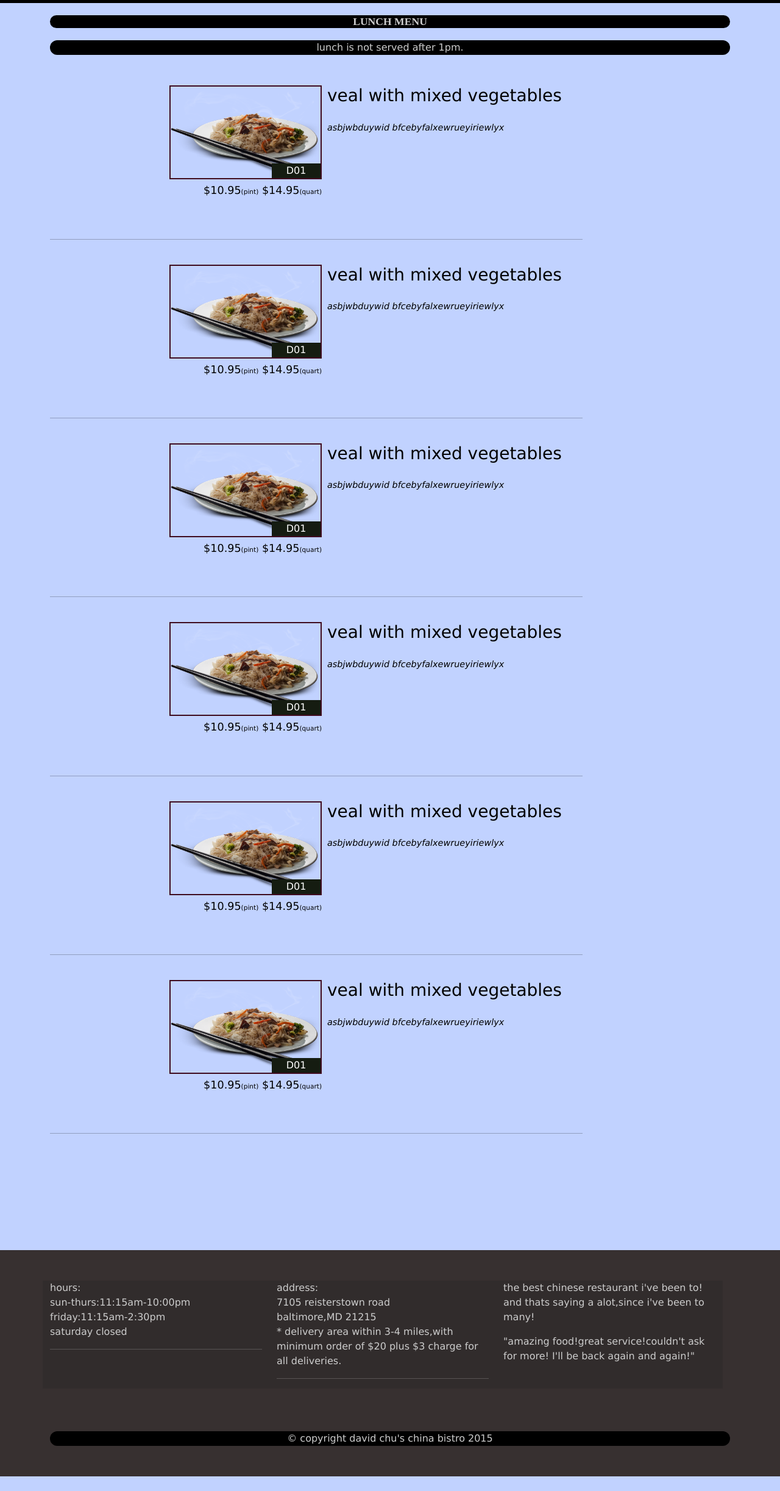
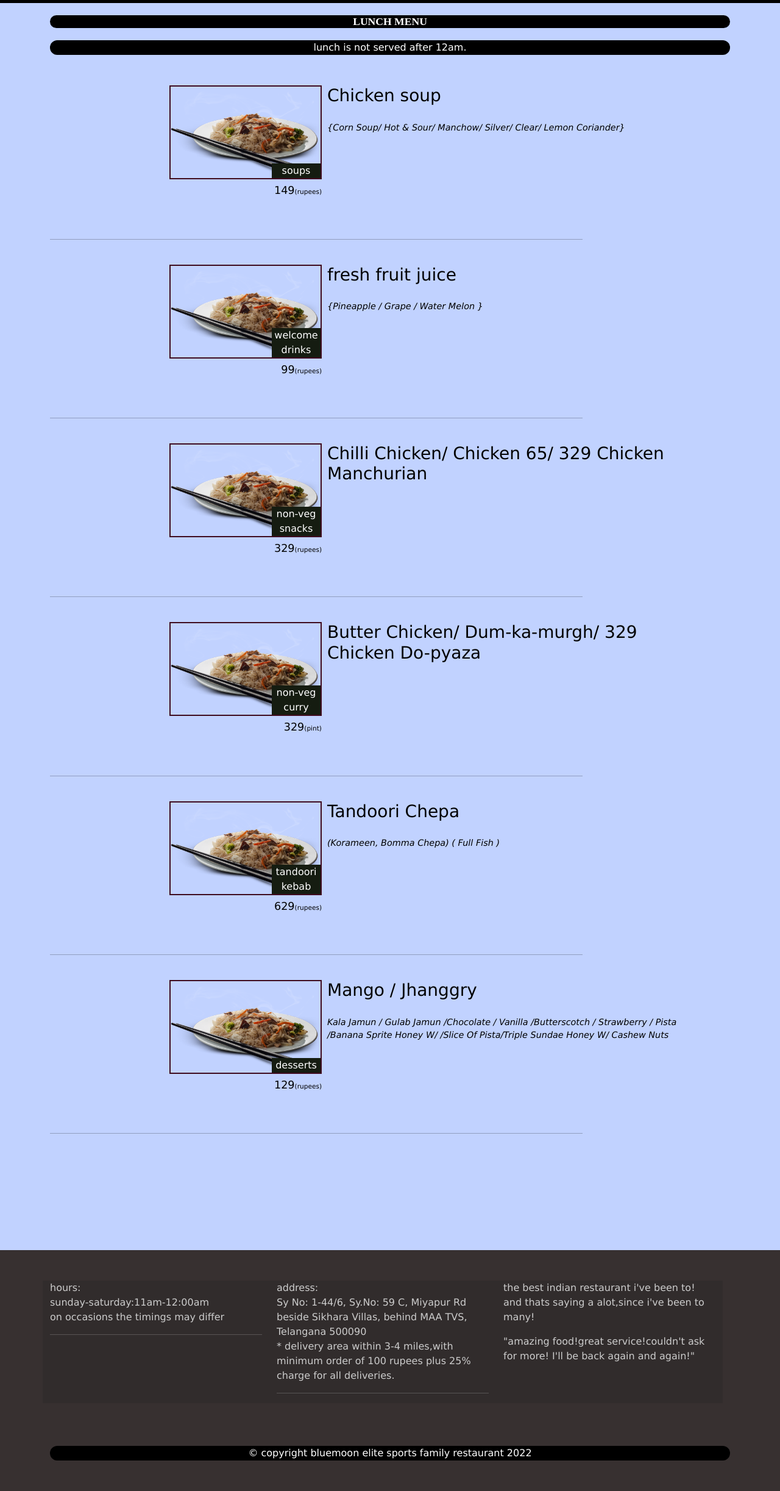
Before and after one commit to tamruthavarshini/restaurant_web, a website: page single-category.html in a window 1280 px wide. Shown: the part 111-2556 px from the top of the page at 61% size. Before the commit the page ends 2532 px from the top, so only its background shows below. Drawn offline with nearby package versions, Linux system fonts and the light colour scheme.

```diff
--- a/assets/css/styles.css
+++ b/assets/css/styles.css
@@ -147,15 +147,13 @@
     padding-left: 0px;
     background-color:black;
     border-radius:15px;
-
+    color:white;
     margin-top: 20px;
 }
 
 .row{ padding-bottom: 50px;
 width: 100%;}
-.text-center{
-    color: #cccccc;
-}
+
 
 .category-tile{
     position:relative;
@@ -236,12 +234,21 @@
    }
 
  }
+ @media (max-width:770px) and (min-width:420px){
+    .col-sx-4{
+        width: 33.3%;
+        float: left;
+    }
+
+}
  @media (max-width:771px){
     .col-xs-12{
         width:100%;
         float: left;
     }
+
  }
+
 
   @media (min-width:992px){
   .row .col-md-3{
--- a/single-category.html
+++ b/single-category.html
@@ -24,9 +24,9 @@
            <h2 style="font-size: 1.3em;">Family Restaurant</h2>
         </div>
     </div>
-    <div id="options">menu</div>
-    <div id="options">specials</div>
-    <div id="options">awards</div>
+    <div id="options" class="col-sx-4">menu</div>
+    <div id="options" class="col-sx-4">specials</div>
+    <div id="options" class="col-sx-4">awards</div>
 </div>
         </nav>
 
@@ -34,24 +34,25 @@
     </header>
     <div id="main-content" class="container">
 <h2 id="menu-categories-title" class="text-center" style="background-color:black;">lunch menu</h2>
-<div class="text-center"> lunch is not served after 1pm.</div>
+<div class="text-center"> lunch is not served after 12am.</div>
 <section class="row">
 <div class="menu-item-tile">
     <div class="row">
 
                 <div class="col-sm-5">
                     <div class="menu-item-photo">
-                    <div>D01</div>
+                    <div>soups</div>
                     <img class="img-responsive" width="250" height="150"
                     src="assets\images\specialsimage.png">
                 </div>
-                <div class="menu-item-price">$10.95<span>(pint)</span>
-                $14.95<span>(quart)</span></div>
+                <div class="menu-item-price">149<span>(rupees)</span>
+                </div>
             </div>
             <div class="menu-item-description col-sm-7">
-                <h3 class="menu-item-tile">veal with mixed vegetables</h3>
+                <h3 class="menu-item-tile">Chicken soup</h3>
                 <p class="menu-item-details">
-                    asbjwbduywid bfcebyfalxewrueyiriewlyx
+                    {Corn Soup/ Hot & Sour/ Manchow/ Silver/
+                        Clear/ Lemon Coriander}
                 </p>
             </div>
         </div>
@@ -61,17 +62,17 @@
             <div class="row">
                 <div class="col-sm-5">
                     <div class="menu-item-photo">
-                    <div>D01</div>
+                    <div>welcome drinks</div>
                     <img class="img-responsive" width="250" height="150"
                     src="assets\images\specialsimage.png">
                 </div>
-                <div class="menu-item-price">$10.95<span>(pint)</span>
-                $14.95<span>(quart)</span></div>
+                <div class="menu-item-price">99<span>(rupees)</span>
+                </div>
             </div>
             <div class="menu-item-description col-sm-7">
-                <h3 class="menu-item-tile">veal with mixed vegetables</h3>
+                <h3 class="menu-item-tile">fresh fruit juice</h3>
                 <p class="menu-item-details">
-                    asbjwbduywid bfcebyfalxewrueyiriewlyx
+                    {Pineapple / Grape / Water Melon }
                 </p>
             </div>
         </div>
@@ -81,18 +82,17 @@
             <div class="row">
                 <div class="col-sm-5">
                     <div class="menu-item-photo">
-                    <div>D01</div>
+                    <div>non-veg snacks</div>
                     <img class="img-responsive" width="250" height="150"
                     src="assets\images\specialsimage.png">
                 </div>
-                <div class="menu-item-price">$10.95<span>(pint)</span>
-                $14.95<span>(quart)</span></div>
+                <div class="menu-item-price">329<span>(rupees)</span>
+               </div>
             </div>
             <div class="menu-item-description col-sm-7">
-                <h3 class="menu-item-tile">veal with mixed vegetables</h3>
-                <p class="menu-item-details">
-                    asbjwbduywid bfcebyfalxewrueyiriewlyx
-                </p>
+                <h3 class="menu-item-tile">Chilli Chicken/ Chicken 65/ 329
+                    Chicken Manchurian</h3>
+
             </div>
         </div>
         <hr class="visible-xs">
@@ -101,18 +101,17 @@
             <div class="row">
                 <div class="col-sm-5">
                     <div class="menu-item-photo">
-                    <div>D01</div>
+                    <div>non-veg curry</div>
                     <img class="img-responsive" width="250" height="150"
                     src="assets\images\specialsimage.png">
                 </div>
-                <div class="menu-item-price">$10.95<span>(pint)</span>
-                $14.95<span>(quart)</span></div>
+                <div class="menu-item-price">329<span>(pint)</span>
+                </div>
             </div>
             <div class="menu-item-description col-sm-7">
-                <h3 class="menu-item-tile">veal with mixed vegetables</h3>
-                <p class="menu-item-details">
-                    asbjwbduywid bfcebyfalxewrueyiriewlyx
-                </p>
+                <h3 class="menu-item-tile">Butter Chicken/ Dum-ka-murgh/ 329
+                    Chicken Do-pyaza</h3>
+
             </div>
         </div>
         <hr class="visible-xs">
@@ -121,17 +120,17 @@
             <div class="row">
                 <div class="col-sm-5">
                     <div class="menu-item-photo">
-                    <div>D01</div>
+                    <div>tandoori kebab</div>
                     <img class="img-responsive" width="250" height="150"
                     src="assets\images\specialsimage.png">
                 </div>
-                <div class="menu-item-price">$10.95<span>(pint)</span>
-                $14.95<span>(quart)</span></div>
+                <div class="menu-item-price">629<span>(rupees)</span>
+                </div>
             </div>
             <div class="menu-item-description col-sm-7">
-                <h3 class="menu-item-tile">veal with mixed vegetables</h3>
+                <h3 class="menu-item-tile">Tandoori Chepa</h3>
                 <p class="menu-item-details">
-                    asbjwbduywid bfcebyfalxewrueyiriewlyx
+                    (Korameen, Bomma Chepa) ( Full Fish )
                 </p>
             </div>
         </div>
@@ -142,17 +141,18 @@
     <div class="row">
         <div class="col-sm-5">
             <div class="menu-item-photo">
-            <div>D01</div>
+            <div>desserts</div>
             <img class="img-responsive" width="250" height="150"
             src="assets\images\specialsimage.png">
         </div>
-        <div class="menu-item-price">$10.95<span>(pint)</span>
-        $14.95<span>(quart)</span></div>
+        <div class="menu-item-price">129<span>(rupees)</span>
+        </div>
     </div>
     <div class="menu-item-description col-sm-7">
-        <h3 class="menu-item-tile">veal with mixed vegetables</h3>
+        <h3 class="menu-item-tile">Mango / Jhanggry</h3>
         <p class="menu-item-details">
-            asbjwbduywid bfcebyfalxewrueyiriewlyx
+            Kala Jamun / Gulab Jamun /Chocolate / Vanilla /Butterscotch / Strawberry / Pista /Banana Sprite Honey W/ /Slice Of Pista/Triple Sundae Honey W/
+Cashew Nuts
         </p>
     </div>
 </div>
@@ -167,41 +167,28 @@
     <div class="row">
         <section id="hours" class="col-sm-4">
             <span> hours:</span><br>
-        sun-thurs:11:15am-10:00pm<br>
-        friday:11:15am-2:30pm<br>
-        saturday closed
+            sunday-saturday:11am-12:00am<br>
+            on occasions the timings may differ
             <hr class="'visible-xs">
         </section>
         <section id="address" class="col-sm-4">
             <span> address:</span><br>
-        7105 reisterstown road<br>
-        baltimore,MD 21215
-        <p>* delivery area within 3-4 miles,with minimum order of $20 plus $3 charge for all deliveries.</p>
+            Sy No: 1-44/6, Sy.No: 59 C, Miyapur Rd<br>
+            beside Sikhara Villas, behind MAA TVS, Telangana 500090
+            <p>* delivery area within 3-4 miles,with minimum order of 100 rupees plus 25% charge for all deliveries.</p>
             <hr class="'visible-xs">
         </section>
         <section id="testimonials" class="col-sm-4">
-        <p>the best chinese restaurant i've been to! and thats saying a alot,since i've been to many!</p>
-
+            <p>the best indian restaurant i've been to! and thats saying a alot,since i've been to many!</p>
             <p>"amazing food!great service!couldn't ask for more!
                 I'll be back again and again!"
             </p>
         </section>
     </div>
-        <div class="text-center">&copy; copyright david chu's china bistro 2015</div>
+            <div class="text-center">&copy; copyright bluemoon elite sports family restaurant 2022</div>
 
     </div>
         </footer>
-
-
-
-
-
-
-
-
-
-<script src="jquery-3.6.0.min.js"></script</script>
-
-
+<script src="jquery-3.6.0.min.js"></script>
 </body>
 </html>
```
Also changed, not shown: index.html (+11 -24 lines), menucategories.html (+19 -31 lines), specials.html (+11 -24 lines), assets/images/curry.jpg (added), assets/images/desserts.jpg (added), assets/images/drinks.jpg (added), assets/images/rotis.jpg (added), assets/images/snacks.jpg (added), assets/images/soups.jpg (added), assets/images/tandoorikebab.jpg (added), 1 other file. Lines whose indentation alone changed are shown as unchanged.
